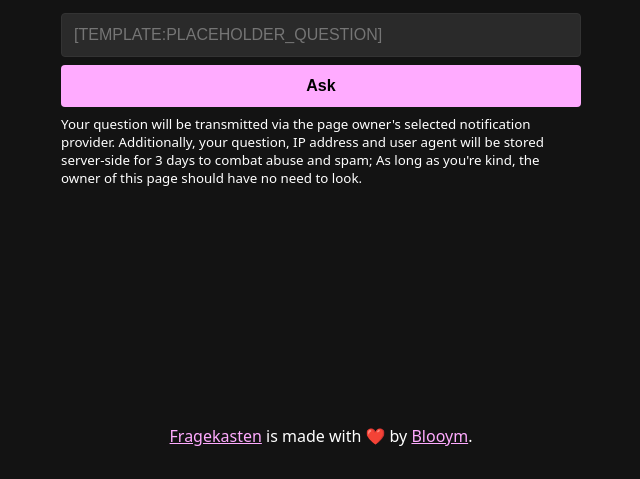
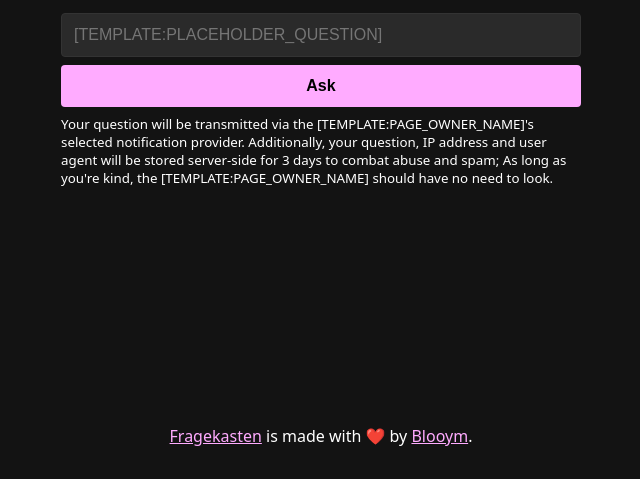
Before and after one commit to Blooym/fragekasten, a plain HTML site: page static/index.html in a window 1280 px wide. Shown: the part 321-800 px from the top of the page, without its empty margins (319-959 px from the left). Drawn offline with Linux system fonts and the light colour scheme.

Commit message:
feat: use templates to replace page owner name in more places

```diff
--- a/static/index.html
+++ b/static/index.html
@@ -23,10 +23,11 @@
                     minlength="[TEMPLATE:QUESTION_MIN_LENGTH]" maxlength="[TEMPLATE:QUESTION_MAX_LENGTH]"
                     autocomplete="off" required>
                 <button type="submit">Ask</button>
-                <small>Your question will be transmitted via the page owner's selected notification provider.
-                    Additionally, your question, IP address and user agent will be stored server-side for 3 days to
-                    combat
-                    abuse and spam; As long as you're kind, the owner of this page should have no need to look.
+                <small>
+                    Your question will be transmitted via the [TEMPLATE:PAGE_OWNER_NAME]'s selected notification
+                    provider. Additionally, your question, IP address and user agent will be stored server-side for 3
+                    days to combat abuse and spam; As long as you're kind, the [TEMPLATE:PAGE_OWNER_NAME] should have no
+                    need to look.
                 </small>
                 <small id="responseMessage"></small>
             </form>
```
